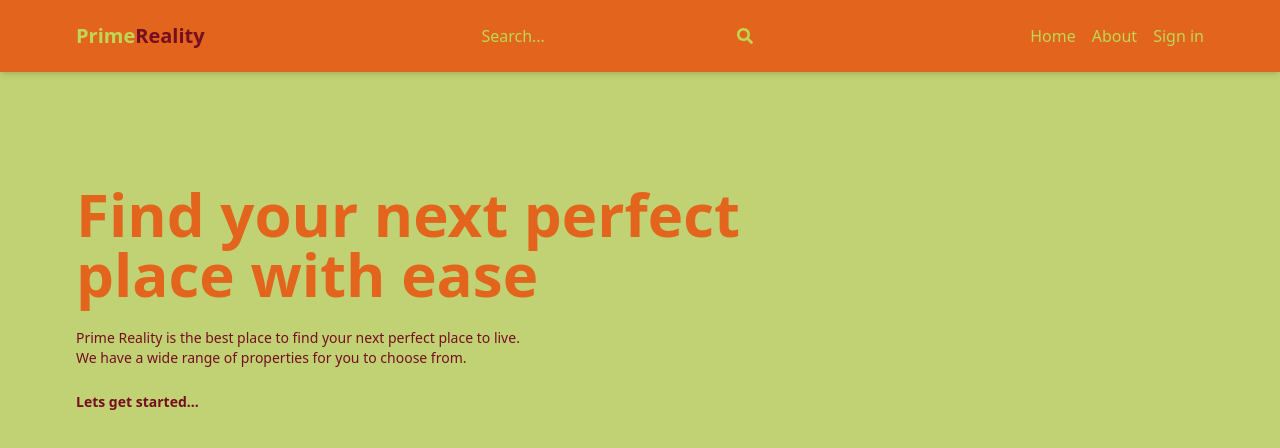
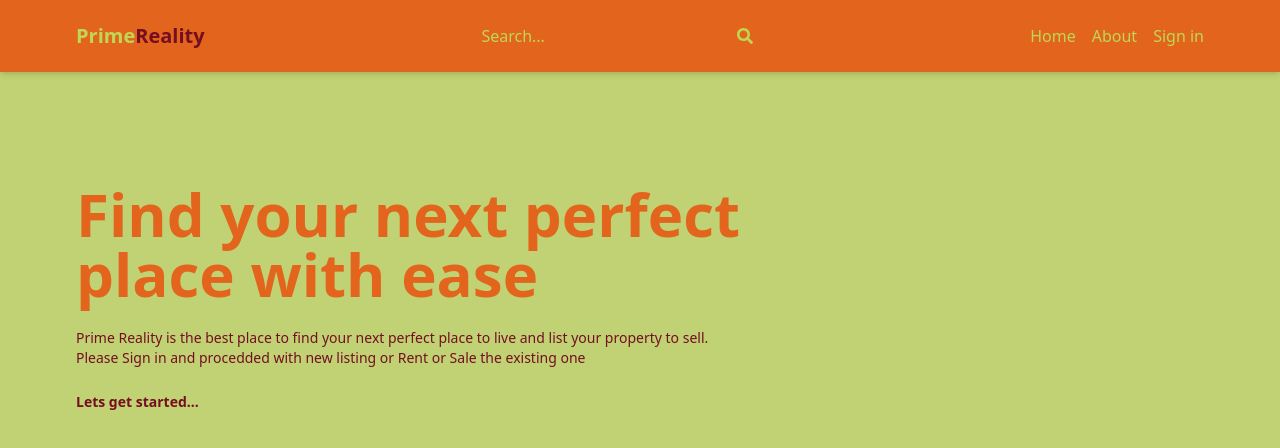
Before and after one commit to prasenjitpriyan/RealEstate, a React (Vite) app in the folder client/: page / in a window 1280 px wide. Shown: the top 448 px of the page. Built offline with nearby package versions, Linux system fonts and the light colour scheme; no server answers.

Commit message:
Update Home.jsx

```diff
--- a/client/src/pages/Home.jsx
+++ b/client/src/pages/Home.jsx
@@ -56,9 +56,9 @@ export default function Home() {
         </h1>
         <div className="text-secondary text-xs sm:text-sm">
           Prime Reality is the best place to find your next perfect place to
-          live.
+          live and list your property to sell.
           <br />
-          We have a wide range of properties for you to choose from.
+          Please Sign in and procedded with new listing or Rent or Sale the existing one
         </div>
         <Link
           to={"/search"}
```
